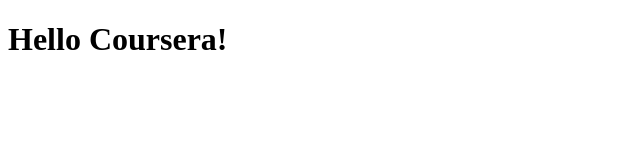
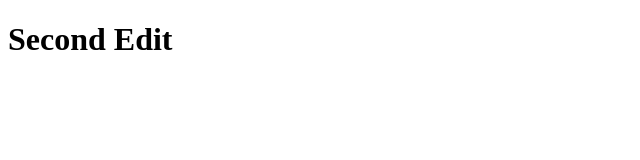
Before and after one commit to mathyouhunt/coursera-test, a plain HTML site: page site/index.html in a window 1280 px wide. Shown: the whole page, without its empty margins (0-640 px from the left). Drawn offline with Linux system fonts and the light colour scheme.

Commit message:
Second edit to the coursera test site.

```diff
--- a/site/index.html
+++ b/site/index.html
@@ -4,6 +4,6 @@
 	<title>Hello Coursera!</title>
 </head>
 <body>
-<h1>Hello Coursera!</h1>
+<h1>Second Edit</h1>
 </body>
 </html>
```
